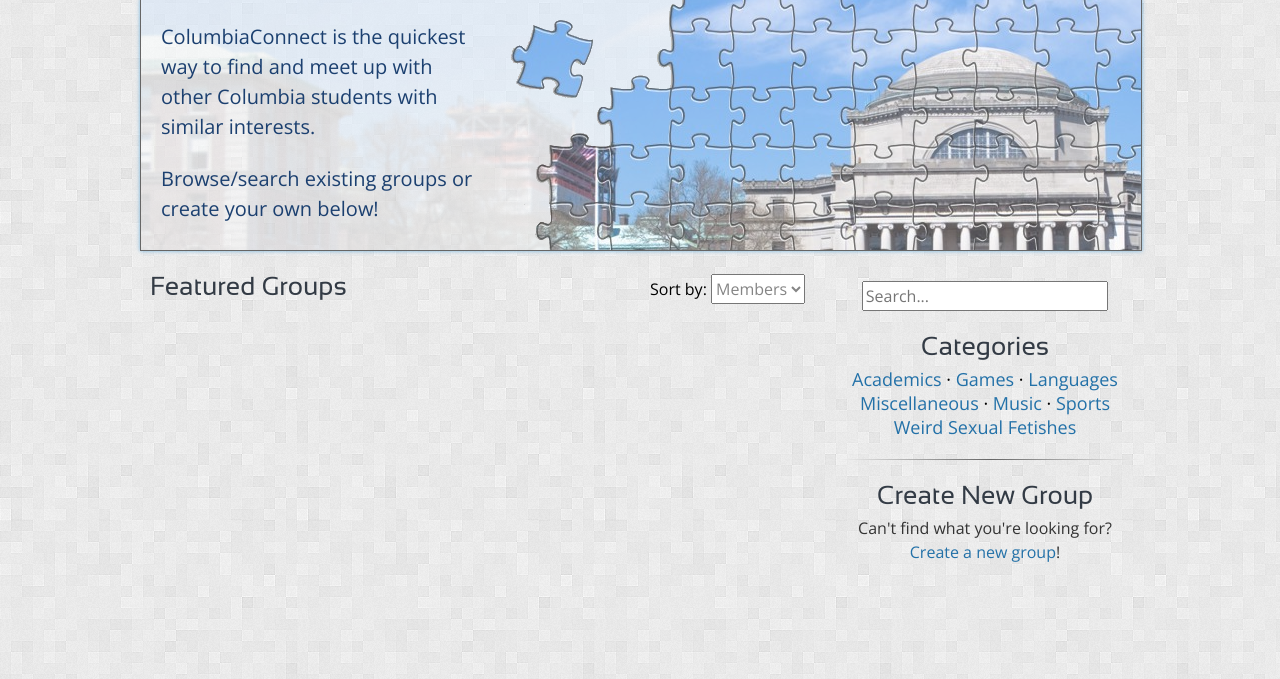
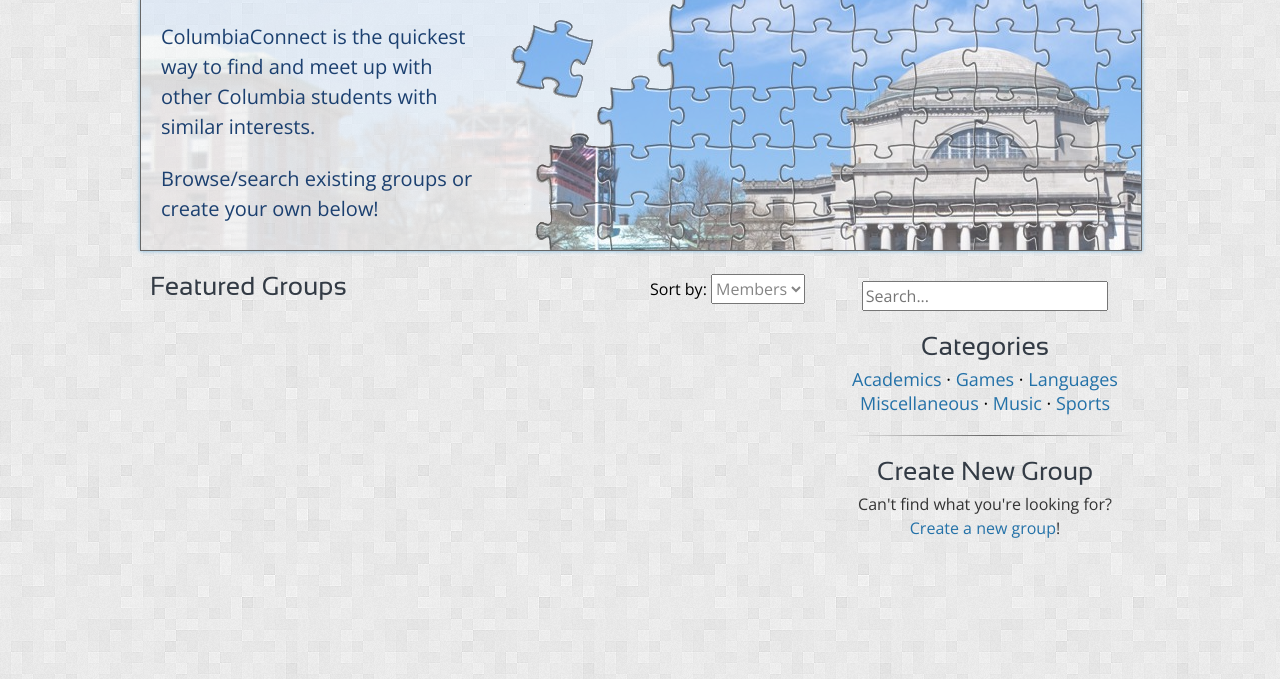
Before and after one commit to chmullig/columbiaconnect, a Django app: page / in a window 1280 px wide. Shown: the part 74-753 px from the top of the page. Run offline with Django 3.2, Linux system fonts and the light colour scheme; data that the repository does not hold is empty; parts of the project's set-up code (start-up, migrations or seed data) failed here and were passed over; some libraries are stand-ins or nearby versions.

Commit message:
minor change

```diff
--- a/columbiaconnect/templates/frontend/index.html
+++ b/columbiaconnect/templates/frontend/index.html
@@ -34,7 +34,6 @@
 				<a href="#">Miscellaneous</a> ·
 				<a href="#">Music</a> ·
 				<a href="#">Sports</a>
-				<a href="#">Weird Sexual Fetishes</a>
 			</div>
 			<hr>
 			<h1>Create New Group</h1>
```
